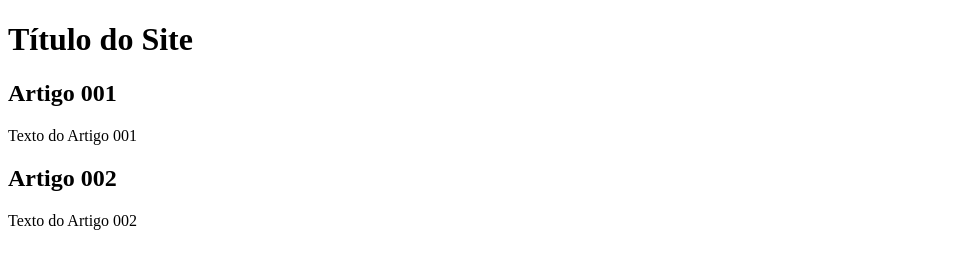
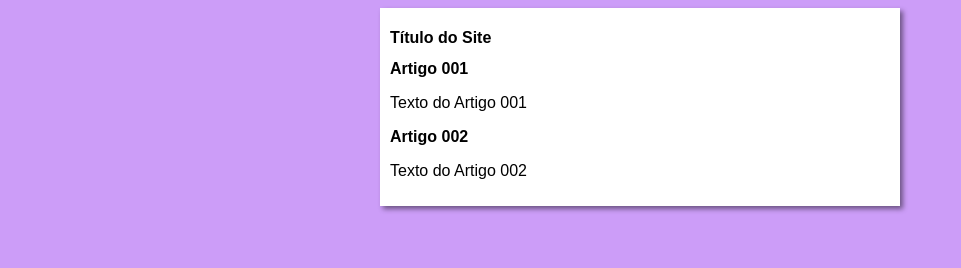
Before and after one commit to guspnet/projeto-site, a plain HTML site: page index.html in a window 1280 px wide. Shown: the whole page, without its empty margins (0-961 px from the left). Drawn offline with Linux system fonts and the light colour scheme.

Commit message:
iniciei o design

```diff
--- /dev/null
+++ b/estilos/style.css
@@ -0,0 +1,19 @@
+@charset "UTF-8";
+
+* {
+    font-family: Arial, Helvetica, sans-serif;
+    font-size: 16px;
+}
+
+body {
+    background-color: rgb(204, 157, 248);
+
+}
+
+main {
+    background-color: white;
+    width: 500px;
+    margin: auto;
+    padding: 10px;
+    box-shadow: 3px 3px 5px rgba(0, 0, 0, 0.47);
+}
--- a/index.html
+++ b/index.html
@@ -5,6 +5,7 @@
     <meta http-equiv="X-UA-Compatible" content="IE=edge">
     <meta name="viewport" content="width=device-width, initial-scale=1.0">
     <title>Título do Site</title>
+    <link rel="stylesheet" href="estilos/style.css">
 </head>
 <body>
     <main>
```
